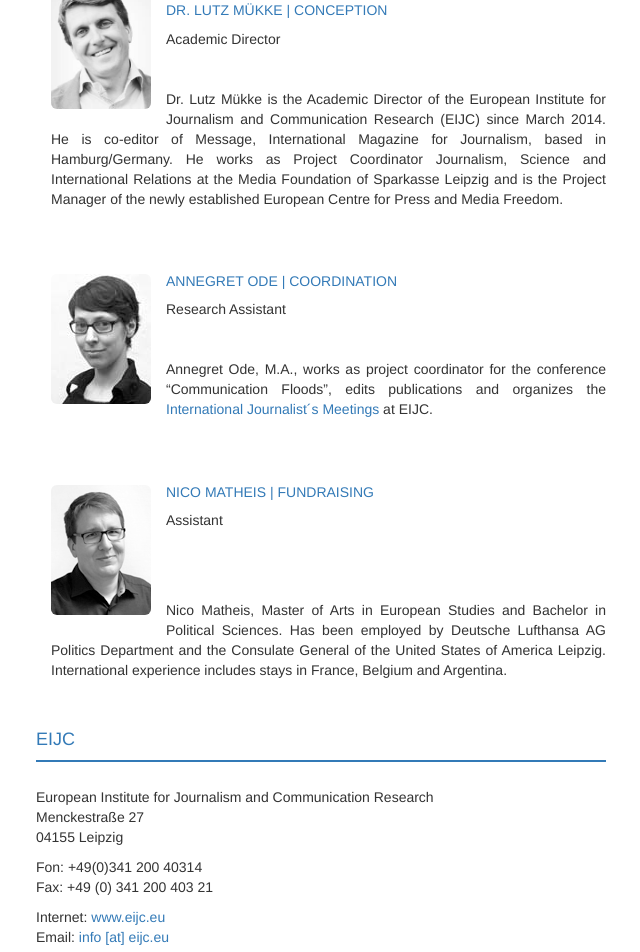
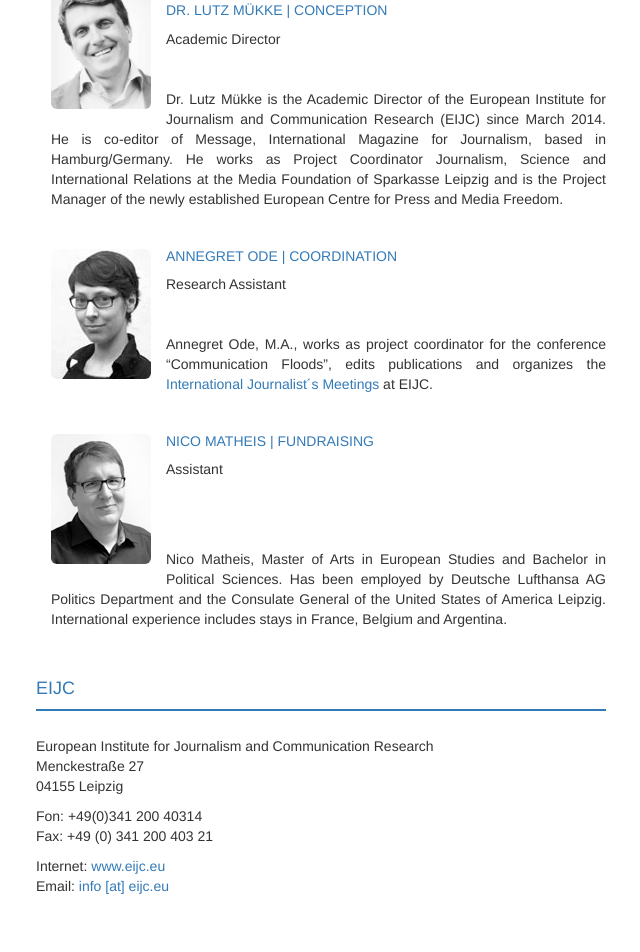
Before and after one commit to susedev/test, a Jekyll site: the page built from contact.html, in a window 1280 px wide. Shown: the part 319-1271 px from the top of the page, without its empty margins (229-869 px from the left). Built offline with Jekyll 4.4.1, drawn with Linux system fonts in a browser that asks for light colours; nearby versions of some CDN libraries.

Commit message:
Update contact.html

```diff
--- a/contact.html
+++ b/contact.html
@@ -19,8 +19,6 @@ language: en
 
 <p style="text-align: justify; margin-left: 15px;">Dr. Lutz M&uuml;kke is the Academic Director of the European Institute for Journalism and Communication Research (EIJC) since March 2014. He is co-editor of Message, International Magazine for Journalism, based in Hamburg/Germany. He works as Project Coordinator Journalism, Science and International Relations at the Media Foundation of Sparkasse Leipzig and is the Project Manager of the newly established European Centre for Press and Media Freedom.</p>
 
-<h4>&nbsp;</h4>
-
 <p>&nbsp;</p>
 
 <h4><a href="http://www.journalismusforschung.de/team/annegret-ode/" target="_blank"><img alt="" class="img-rounded" src="{{ site.base_url }}/media/people/Ode100_130_300.jpg" style="width: 100px; height: 130px; margin-left: 15px; margin-right: 15px; float: left; margin-bottom:15px;" />Annegret Ode | Coordination</a></h4>
@@ -33,7 +31,6 @@ language: en
 
 <p style="text-align: justify; margin-left: 15px;">Annegret Ode, M.A., works as project coordinator for the conference &ldquo;Communication Floods&rdquo;, edits publications and organizes the <a href="http://www.eijc.eu/?p=2779#IJM" target="_blank">International Journalist´s Meetings</a> at EIJC.</p>
 
-<h4>&nbsp;</h4>
 
 <p>&nbsp;</p>
 
```
